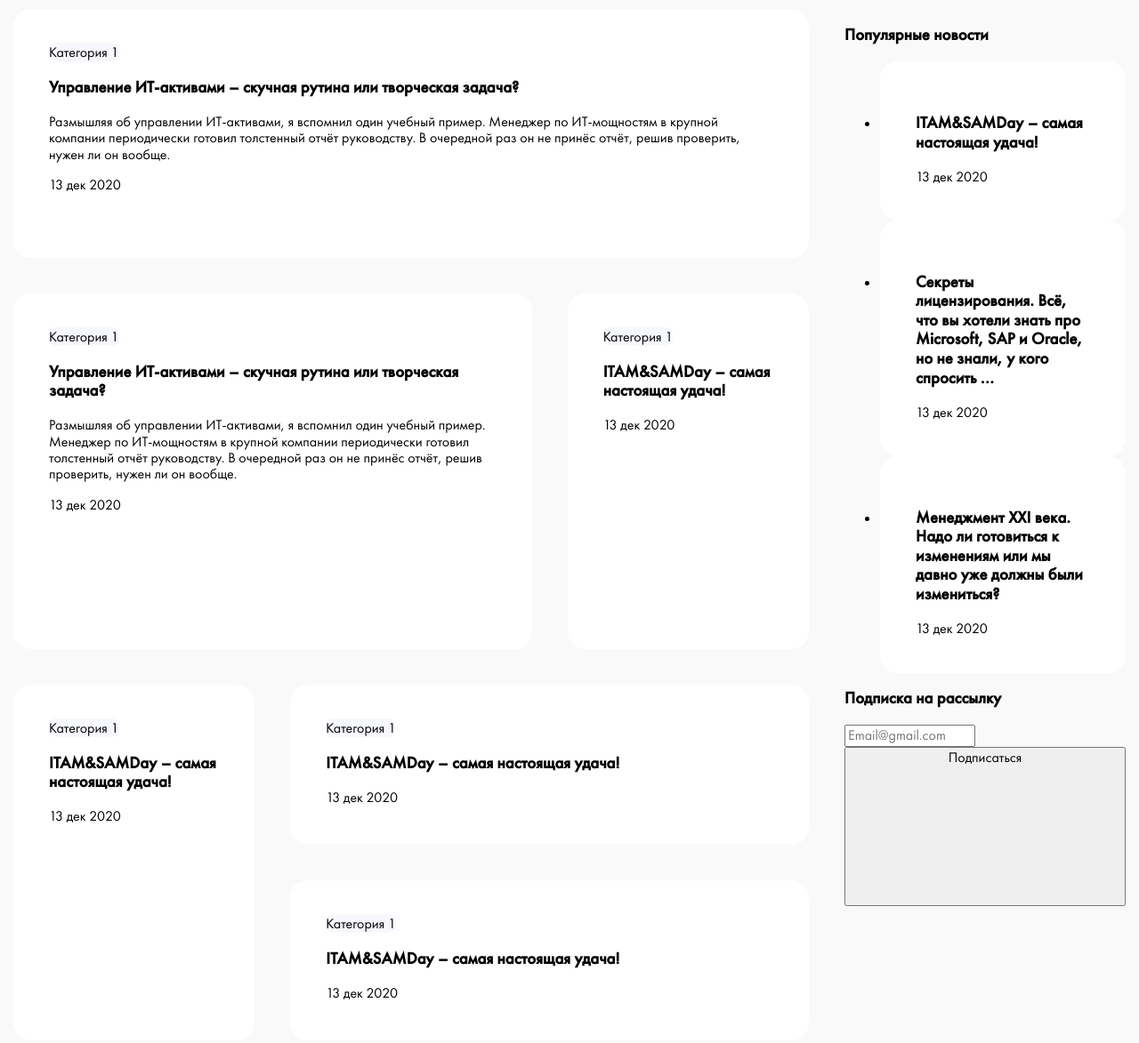
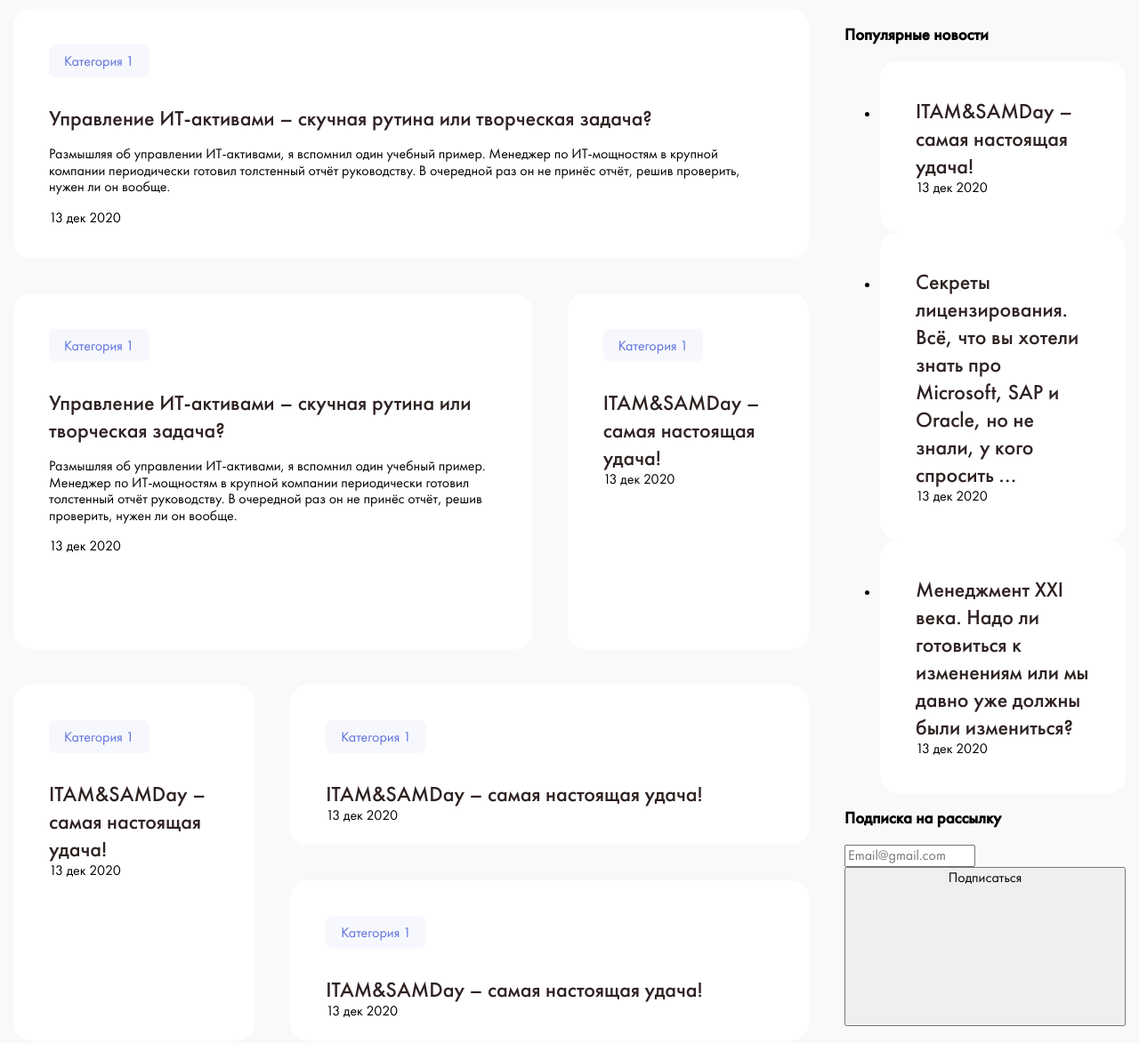
Before and after one commit to ElKlaus/blog_marathon, a plain HTML site: page index.html in a window 1280 px wide. Shown: the part 400-1573 px from the top of the page at 89% size. Drawn offline with Linux system fonts and the light colour scheme.

Commit message:
blog-post section

```diff
--- a/css/style.css
+++ b/css/style.css
@@ -192,6 +192,7 @@
 }
 
 .blog-post {
+  position: relative;
   padding: var(--grid-gap);
   width: 100%;
   height: 100%;
@@ -200,8 +201,33 @@
 }
 
 .blog-post__category {
-  background: #F7F8FD;
+  position: relative;
+  z-index: 5;
+  margin-bottom: 30px;
+  display: inline-block;
   border-radius: 8px;
+  padding: 8px 17px;
+  font-size: 16px;
+  line-height: 21px;
+  color: var(--accent-color);
+  background: #f7f8fd;
+}
+
+.blog-post__title {
+  margin: 0;
+  font-weight: 500;
+  font-size: 24px;
+  line-height: 31px;
+  color: var(--dark-color);
+}
+
+.blog_post__link::before {
+  content: "";
+  position: absolute;
+  left: 0;
+  right: 0;
+  top: 0;
+  bottom: 0;
 }
 
 .blog-post--main {
--- a/index.html
+++ b/index.html
@@ -36,8 +36,10 @@
       <div class="container content__container">
         <div class="posts">
           <article class="blog-post blog-post--main">
-            <a href="" class="blog-post__category">Категория 1</a>
-            <h3 class="blog-post__title blog-title">Управление ИТ-активами – скучная рутина или творческая задача?</h3>
+            <a href="#cat" class="blog-post__category">Категория 1</a>
+            <h3 class="blog-post__title blog-title">
+              <a href="#link" class="blog_post__link">Управление ИТ-активами – скучная рутина или творческая задача?</a>
+            </h3>
             <p class="blog-post__descr">
               Размышляя об управлении ИТ-активами, я вспомнил один учебный пример. Менеджер по ИТ-мощностям в крупной компании периодически готовил толстенный отчёт руководству. В очередной раз он не принёс отчёт, решив проверить, нужен ли он вообще.
             </p>
@@ -47,7 +49,9 @@
             <li class="post-grid__item">
               <article class="blog-post">
                 <a href="" class="blog-post__category">Категория 1</a>
-                <h3 class="blog-post__title blog-title">Управление ИТ-активами – скучная рутина или творческая задача?</h3>
+                <h3 class="blog-post__title blog-title">
+                  <a href="#" class="blog_post__link">Управление ИТ-активами – скучная рутина или творческая задача?</a>
+                </h3>
                 <p class="blog-post__descr">
                   Размышляя об управлении ИТ-активами, я вспомнил один учебный пример. Менеджер по ИТ-мощностям в крупной компании периодически готовил толстенный отчёт руководству. В очередной раз он не принёс отчёт, решив проверить, нужен ли он вообще.
                 </p>
@@ -57,35 +61,43 @@
             <li class="post-grid__item">
               <article class="blog-post">
                 <a href="" class="blog-post__category">Категория 1</a>
-                <h3 class="blog-post__title blog-title">ITAM&SAMDay – самая настоящая удача!</h3>
+                <h3 class="blog-post__title blog-title">
+                  <a href="#" class="blog_post__link">ITAM&SAMDay – самая настоящая удача!</a>
+                </h3>
                 <time class="blog-post__date">13 дек 2020</time>
               </article>
             </li>
             <li class="post-grid__item">
               <article class="blog-post" style="background-image: url('');">
                 <a href="" class="blog-post__category">Категория 1</a>
-                <h3 class="blog-post__title blog-title">ITAM&SAMDay – самая настоящая удача!</h3>
+                <h3 class="blog-post__title blog-title">
+                  <a href="#" class="blog_post__link">ITAM&SAMDay – самая настоящая удача!</a>
+                </h3>
                 <time class="blog-post__date">13 дек 2020</time>
               </article>
             </li>
             <li class="post-grid__item">
               <article class="blog-post" style="background-image: url('');">
                 <a href="" class="blog-post__category">Категория 1</a>
-                <h3 class="blog-post__title blog-title">ITAM&SAMDay – самая настоящая удача!</h3>
+                <h3 class="blog-post__title blog-title"><a href="#" class="blog_post__link">ITAM&SAMDay – самая настоящая удача!</a></h3>
                 <time class="blog-post__date">13 дек 2020</time>
               </article>
             </li>
             <li class="post-grid__item">
               <article class="blog-post" style="background-image: url('');">
                 <a href="" class="blog-post__category">Категория 1</a>
-                <h3 class="blog-post__title blog-title">ITAM&SAMDay – самая настоящая удача!</h3>
+                <h3 class="blog-post__title blog-title">
+                  <a href="#" class="blog_post__link">ITAM&SAMDay – самая настоящая удача!</a>
+                </h3>
                 <time class="blog-post__date">13 дек 2020</time>
               </article>
             </li>
             <li class="post-grid__item">
               <article class="blog-post">
                 <a href="" class="blog-post__category">Категория 1</a>
-                <h3 class="blog-post__title blog-title">Управление ИТ-активами – скучная рутина или творческая задача?</h3>
+                <h3 class="blog-post__title blog-title">
+                  <a href="#" class="blog_post__link">Управление ИТ-активами – скучная рутина или творческая задача?</a>
+                </h3>
                 <p class="blog-post__descr">
                   Размышляя об управлении ИТ-активами, я вспомнил один учебный пример. Менеджер по ИТ-мощностям в крупной компании периодически готовил толстенный отчёт руководству. В очередной раз он не принёс отчёт, решив проверить, нужен ли он вообще.
                 </p>
@@ -95,28 +107,36 @@
             <li class="post-grid__item">
               <article class="blog-post">
                 <a href="" class="blog-post__category">Категория 1</a>
-                <h3 class="blog-post__title blog-title">ITAM&SAMDay – самая настоящая удача!</h3>
+                <h3 class="blog-post__title blog-title">
+                  <a href="#" class="blog_post__link">ITAM&SAMDay – самая настоящая удача!</a>
+                </h3>
                 <time class="blog-post__date">13 дек 2020</time>
               </article>
             </li>
             <li class="post-grid__item">
               <article class="blog-post" style="background-image: url('');">
                 <a href="" class="blog-post__category">Категория 1</a>
-                <h3 class="blog-post__title blog-title">ITAM&SAMDay – самая настоящая удача!</h3>
+                <h3 class="blog-post__title blog-title">
+                  <a href="#" class="blog_post__link">ITAM&SAMDay – самая настоящая удача!</a>
+                </h3>
                 <time class="blog-post__date">13 дек 2020</time>
               </article>
             </li>
             <li class="post-grid__item">
               <article class="blog-post" style="background-image: url('');">
                 <a href="" class="blog-post__category">Категория 1</a>
-                <h3 class="blog-post__title blog-title">ITAM&SAMDay – самая настоящая удача!</h3>
+                <h3 class="blog-post__title blog-title">
+                  <a href="#" class="blog_post__link">ITAM&SAMDay – самая настоящая удача!</a>
+                </h3>
                 <time class="blog-post__date">13 дек 2020</time>
               </article>
             </li>
             <li class="post-grid__item">
               <article class="blog-post" style="background-image: url('');">
                 <a href="" class="blog-post__category">Категория 1</a>
-                <h3 class="blog-post__title blog-title">ITAM&SAMDay – самая настоящая удача!</h3>
+                <h3 class="blog-post__title blog-title">
+                  <a href="#" class="blog_post__link">ITAM&SAMDay – самая настоящая удача!</a>
+                </h3>
                 <time class="blog-post__date">13 дек 2020</time>
               </article>
             </li>
@@ -142,19 +162,25 @@
             <ul class="popular-posts__list">
               <li class="popular-posts__item">
                 <article class="blog-post popular-post__article">
-                  <h3 class="blog-post__title  blog-title">ITAM&SAMDay – самая настоящая удача!</h3>
+                  <h3 class="blog-post__title  blog-title">
+                    <a href="#" class="blog_post__link">ITAM&SAMDay – самая настоящая удача!</a>
+                  </h3>
                   <time class="blog-post__date">13 дек 2020</time>
                 </article>
               </li>
               <li class="popular-posts__item">
                 <article class="blog-post popular-post__article">
-                  <h3 class="blog-post__title blog-title">Секреты лицензирования. Всё, что вы хотели знать про Microsoft, SAP и Oracle, но не знали, у кого спросить ...</h3>
-                  <time class="blog-post__date">13 дек 2020</time>
+                  <h3 class="blog-post__title blog-title">
+                    <a href="#" class="blog_post__link">Секреты лицензирования. Всё, что вы хотели знать про Microsoft, SAP и Oracle, но не знали, у кого спросить ...</a>
+                  </h3>
+                  <time class="blog-post__date">13 дек 2020</a></time>
                 </article>
               </li>
               <li class="popular-posts__item">
                 <article class="blog-post popular-post__article">
-                  <h3 class="blog-post__title blog-title">Менеджмент XXI века. Надо ли готовиться к изменениям или мы давно уже должны были измениться?</h3>
+                  <h3 class="blog-post__title blog-title">
+                    <a href="#" class="blog_post__link">Менеджмент XXI века. Надо ли готовиться к изменениям или мы давно уже должны были измениться?</a>
+                  </h3>
                   <time class="blog-post__date">13 дек 2020</time>
                 </article>
               </li>
```
